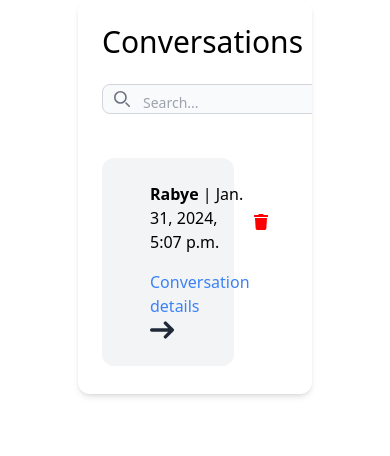
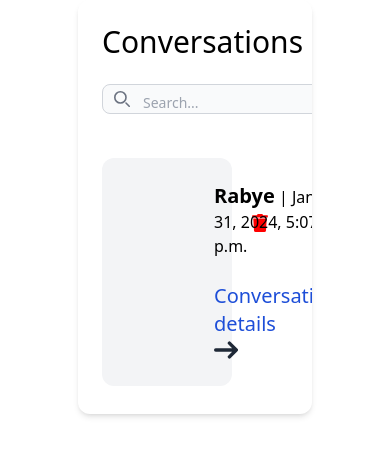
Before and after one commit to chehir17/GestionCong-s-Django-, a Django app: page /conversations/ in a window 390 px wide. Shown: the part 77-533 px from the top of the page. Run offline with Django 5.2, Linux system fonts and the light colour scheme; a user stored in the database is signed in; data comes from the database, SQL or seed files in the repository; both versions use the stored data as it was after the commit; parts of the project's set-up code (start-up, migrations or seed data) failed here and were passed over; some libraries are stand-ins or nearby versions; grey boxes are pictures that could not be loaded.

Commit message:
commit 4

```diff
--- a/gestioncongees/conversation/models.py
+++ b/gestioncongees/conversation/models.py
@@ -4,7 +4,7 @@ from django.contrib.auth.models import User
 
 # Create your models here.
 class Conversation(models.Model):
-    members = models.ManyToManyField(User, related_name='conversations')
+    members = models.ManyToManyField(User, related_name='conversations',)
     created_at = models.DateTimeField(auto_now_add=True)
     modified_at = models.DateTimeField(auto_now=True)
 
--- a/gestioncongees/conversation/templates/conversation/conversation.html
+++ b/gestioncongees/conversation/templates/conversation/conversation.html
@@ -22,23 +22,26 @@
     {% for conversation in conversations %}
     <div class="py-1">
         {% if request.user.username == 'chehir' %}
-        <a href="{% url 'conversation:deleteconv' conversation.id %}" class="font-medium text-red-600 dark:text-blue-500 hover:underline float-right px-5 py-14"><svg xmlns="http://www.w3.org/2000/svg" fill="#ff0000" height="16" width="14" viewBox="0 0 448 512"><!--!Font Awesome Free 6.5.1 by @fontawesome - https://fontawesome.com License - https://fontawesome.com/license/free Copyright 2024 Fonticons, Inc.--><path d="M432 32H312l-9.4-18.7A24 24 0 0 0 281.1 0H166.8a23.7 23.7 0 0 0 -21.4 13.3L136 32H16A16 16 0 0 0 0 48v32a16 16 0 0 0 16 16h416a16 16 0 0 0 16-16V48a16 16 0 0 0 -16-16zM53.2 467a48 48 0 0 0 47.9 45h245.8a48 48 0 0 0 47.9-45L416 128H32z"/></svg></a>
+        <a href="{% url 'conversation:deleteconv' conversation.id %}" class="font-medium text-red-600 dark:text-blue-500 hover:underline float-right px-5 py-14"><svg xmlns="http://www.w3.org/2000/svg" fill="#ff0000" height="18" width="16" viewBox="0 0 448 512"><!--!Font Awesome Free 6.5.1 by @fontawesome - https://fontawesome.com License - https://fontawesome.com/license/free Copyright 2024 Fonticons, Inc.--><path d="M432 32H312l-9.4-18.7A24 24 0 0 0 281.1 0H166.8a23.7 23.7 0 0 0 -21.4 13.3L136 32H16A16 16 0 0 0 0 48v32a16 16 0 0 0 16 16h416a16 16 0 0 0 16-16V48a16 16 0 0 0 -16-16zM53.2 467a48 48 0 0 0 47.9 45h245.8a48 48 0 0 0 47.9-45L416 128H32z"/></svg></a>
         {% endif %}
         <a href="{% url 'conversation:detail' conversation.id %}">
             <div class="p-6 flex bg-gray-100 rounded-xl">
                 <div class="pr-6">
-                    <img src="https://icon-library.com/images/user-icon-png/user-icon-png-6.jpg" class="w-20 rounded-xl">
+                    {% for member in conversation.members.all %}
+                    {% if member != request.user %}
+                    <img src="{{member.photo.url}}" class="w-16 md:w-32 max-w-full max-h-full rounded-xl">
+                    {% endif %}
+                    {% endfor %}
                 </div>
 
                 <div>
                     {% for member in conversation.members.all %}
                         {% if member != request.user %}
-                            <p class="mb-4"><strong>{{ member.username }}</strong> | {{ conversation.modified_at }}</p>
-                            <p class="text-blue-500">Conversation details
+                            <p class="mb-6"><strong class="text-xl">{{ member.username }}</strong> | {{ conversation.modified_at }}</p>
+                            <p class="text-blue-700 text-xl">Conversation details
                                 <svg class="w-6 h-6 text-gray-800 dark:text-white" aria-hidden="true" xmlns="http://www.w3.org/2000/svg" fill="none" viewBox="0 0 14 10">
                                     <path stroke="currentColor" stroke-linecap="round" stroke-linejoin="round" stroke-width="2" d="M1 5h12m0 0L9 1m4 4L9 9"/>
                                 </svg>
-
                             </p>
                         {% endif %}
                     {% endfor %}
--- a/gestioncongees/conversation/templates/conversation/new.html
+++ b/gestioncongees/conversation/templates/conversation/new.html
@@ -4,7 +4,7 @@
 
 {% block content %}
 <div class="w-3/5 mx-auto p-6 rounded-xl  overflow-x-auto shadow-md">
-<h1 class="mb-6 text-3xl">New conversation</h1>
+<h1 class="mb-6 text-3xl">Nouvelle conversation</h1>
 
 <form method="post" action=".">
     {% csrf_token %}
--- a/gestioncongees/core/templates/core/adduser.html
+++ b/gestioncongees/core/templates/core/adduser.html
@@ -6,7 +6,7 @@
 <div class="w-3/5 mx-auto p-6 rounded-xl  overflow-x-auto shadow-md">
     <h2 class="mb-2 text-2xl">{{ title }}</h2>
 
-    <form method="post" action=".">
+    <form method="post" action="." enctype="multipart/form-data">
         {% csrf_token %}
 
         <div class="mb-3">
--- a/gestioncongees/core/templates/core/listUser.html
+++ b/gestioncongees/core/templates/core/listUser.html
@@ -60,7 +60,7 @@
                     </div>
                 </td>
                 <td scope="row" class="px-6 py-4 font-medium text-gray-900 whitespace-nowrap dark:text-white">
-                    <img class="w-10 h-10 rounded-full" src="https://yt3.googleusercontent.com/19xHLwOmUbEc7Oj0j2-MGiDpCns94CbzXC9uLqOaX1mBVH2J48ToibivWYRyjbmK5fWSjNpMBg=s900-c-k-c0x00ffffff-no-rj" alt="problem !">
+                    <img class="w-10 h-10 rounded-full" src="{{user.photo.url}}" alt="problem !">
                 </td>
                 <td scope="row" class="px-6 py-4 font-medium text-gray-900 whitespace-nowrap dark:text-white">
                     {{ user.username}}
@@ -71,7 +71,7 @@
                 <td class="px-6 py-4">
                     {{user.first_name}}
                 </td>
-                <td class="px-6 py-4">s
+                <td class="px-6 py-4">
                     {{user.last_name}}
                 </td>
                 <td class="px-6 py-4">
--- a/gestioncongees/core/views.py
+++ b/gestioncongees/core/views.py
@@ -36,7 +36,7 @@ def getUser(request):
 @login_required
 def adduser(request):
     if request.method == 'POST':
-        form = SignupForm(request.POST)
+        form = SignupForm(request.POST,request.FILES)
 
         if form.is_valid():
             form.save()
@@ -72,7 +72,7 @@ def delete(request, pk):
     userd = get_object_or_404(CustomUser, pk=pk)
     userd.delete()
 
-    return redirect('core:listUser')
+    return redirect('/listUser')
 
 
 
```
Also changed, not shown: gestioncongees/db.sqlite3, gestioncongees/media/photo/rabie_wsHCENK.jpg (deleted).
